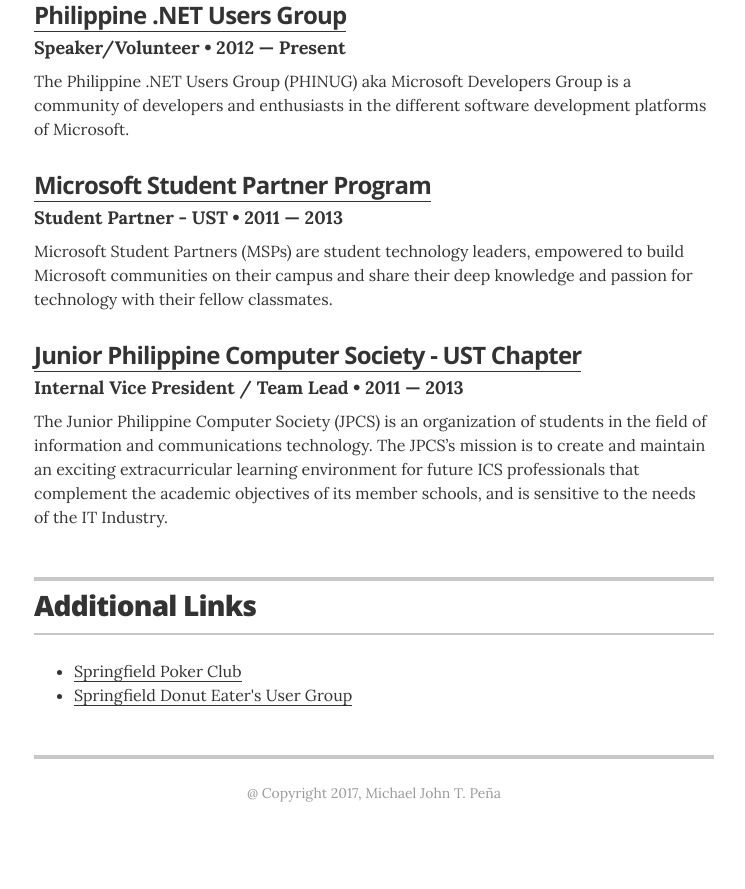
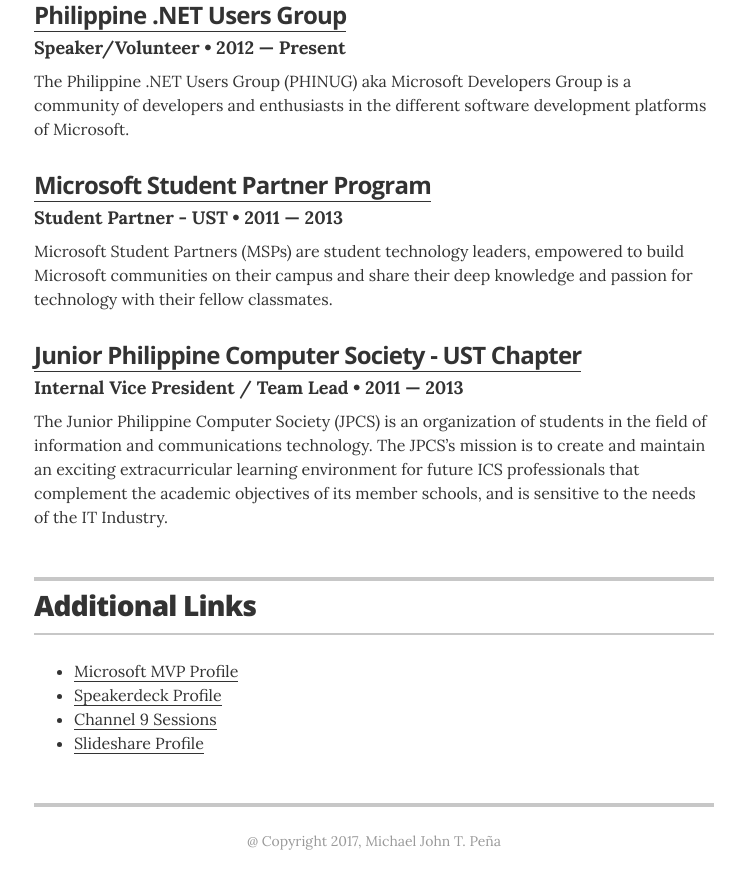
Before and after one commit to mjtpena/myresume, a Jekyll site: the page built from index.html, in a window 1280 px wide and 900 px high, scrolled down 3360 px. Shown: the top 889 px of the window, without its empty margins (266-1011 px from the left). Built offline with Jekyll 4.4.1, drawn with Linux system fonts in a browser that asks for light colours; before the commit the page ends 4212 px from its top, so only the background shows below that.

Commit message:
Added Additional Links.

```diff
--- a/_layouts/resume.html
+++ b/_layouts/resume.html
@@ -64,7 +64,8 @@
                 <h4 class="resume-item-details" itemprop="description">Senior Software Engineering Analyst &bull; 2014 &mdash; 2016 </h4>
                 <p class="resume-item-copy">As a high-performing Engineer of the company, I performed the following:</p>
                 <ul class="resume-item-list">
-                    <li> With Ratings of SAPG (Superior Above Peer Group), I Worked with a Top Diamond Accenture – Avanade PDC client, one of the Largest Bank in Australia and in the world, to deliver high performance enterprise systems and intuitive public-facing web applications.</li>
+                    <li> With Ratings of SAPG (Superior Above Peer Group), I Worked with a Top Diamond Accenture – Avanade PDC client, one of the Largest Bank in Australia and in the world, to deliver high performance enterprise systems and intuitive public-facing
+                        web applications.</li>
                     <li> On top of my day – to – day client work engagement, I am part of the Avanade Innovation Capability to explore the latest Microsoft and other Technologies such as Mobility, Cloud, Internet of Things, VR/AR and Modern Web Technologies.</li>
                     <li> Contributed to the improvement and competency of Avanade Capability by conducting Brown Bag Sessions and Partnership Events with Microsoft Philippines </li>
                 </ul>
@@ -235,8 +236,10 @@
 
             <div class="resume-item">
                 <ul class="resume-item-list">
-                    <li><a href="#">Springfield Poker Club</a></li>
-                    <li><a href="#">Springfield Donut Eater's User Group</a></li>
+                    <li><a href="https://mvp.microsoft.com/en-us/PublicProfile/5001648?fullName=Michael%20John%20Timpoc%20Peña">Microsoft MVP Profile</a></li>
+                    <li><a href="https://speakerdeck.com/mjtpena">Speakerdeck Profile</a></li>
+                    <li><a href="https://channel9.msdn.com/Events/Speakers/michael-john-pena">Channel 9 Sessions</a></li>
+                    <li><a href="http://www.slideshare.net/MichaelJohnPea">Slideshare Profile</a></li>
                 </ul>
             </div>
 
```
Also changed, not shown: README.md.
